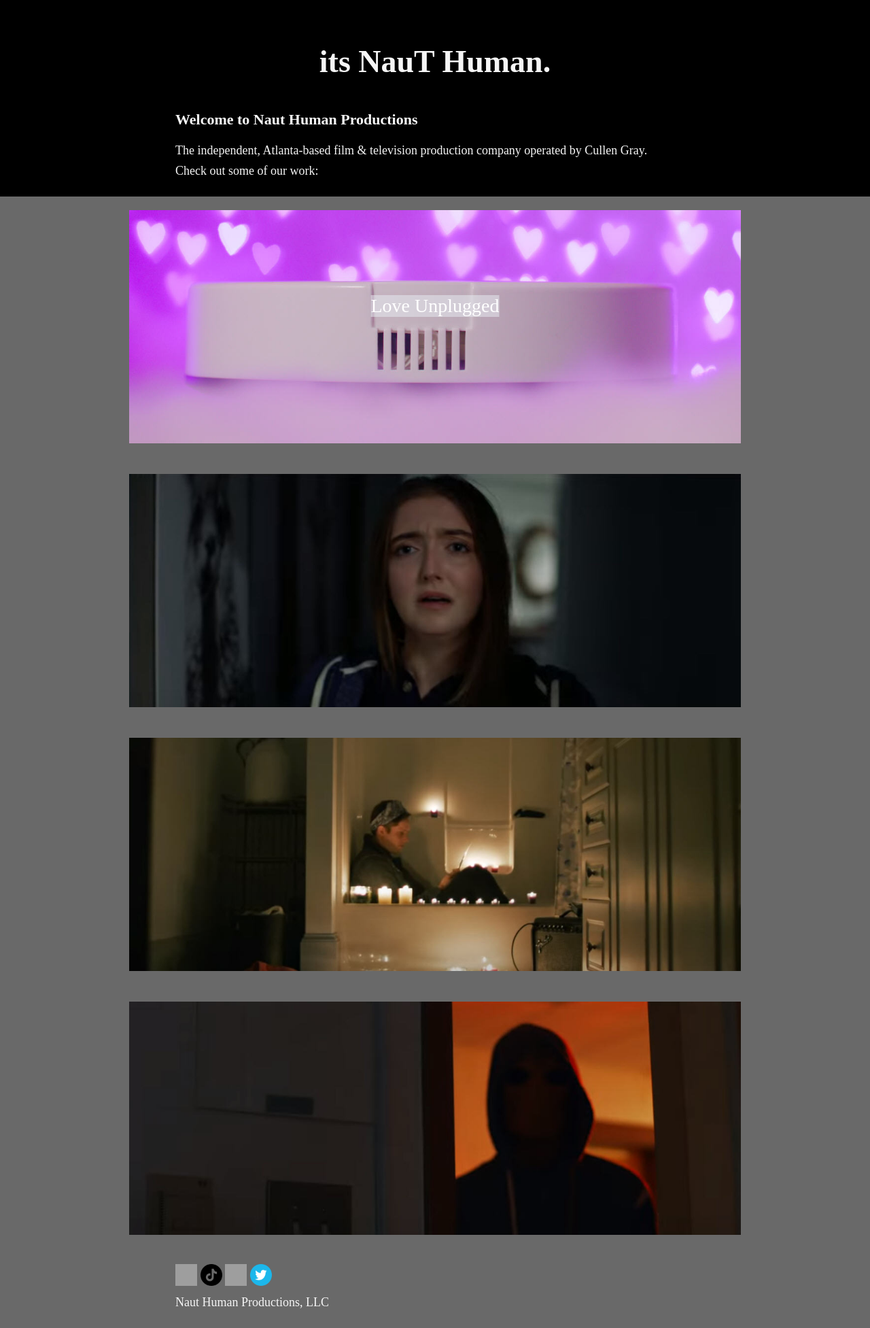
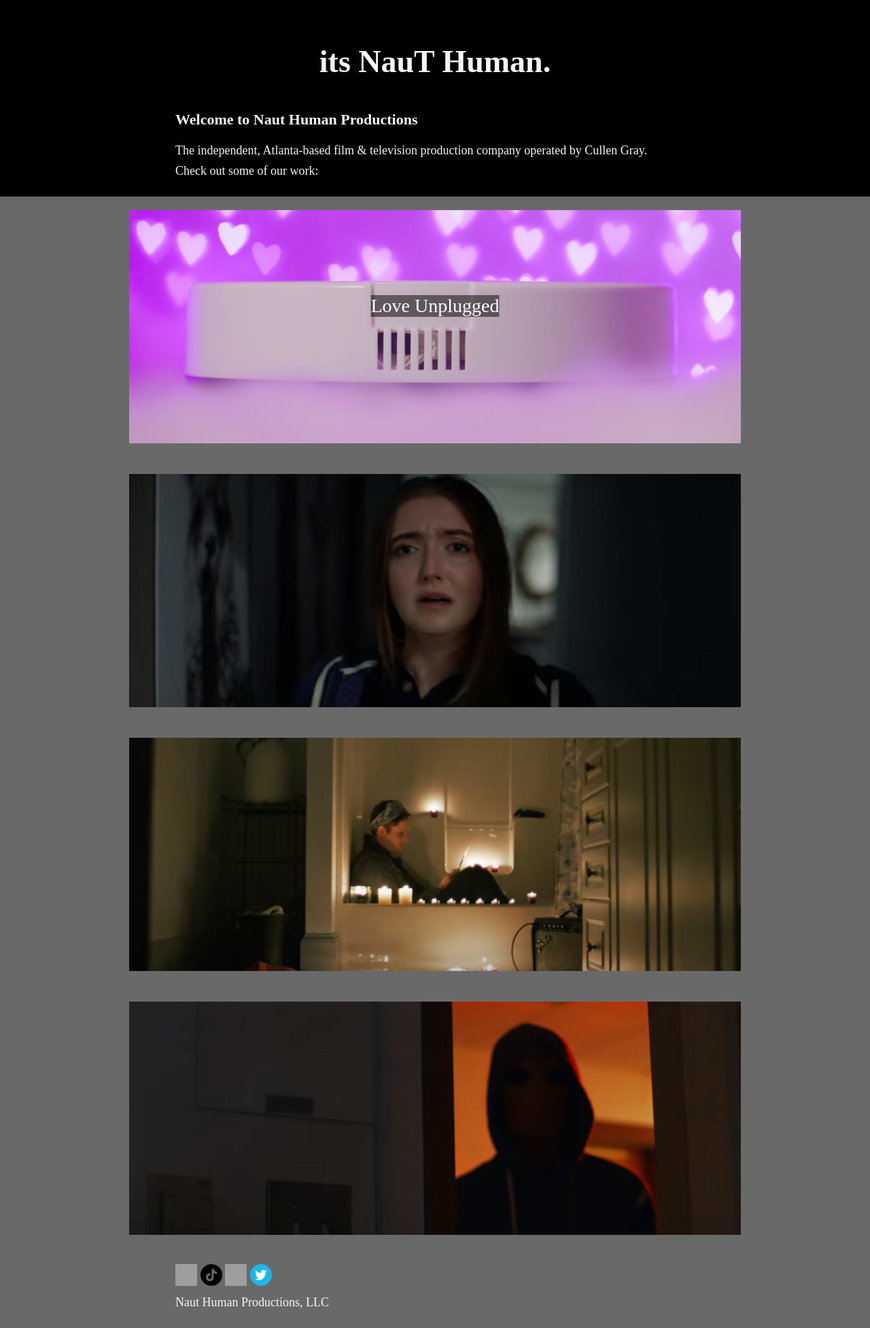
Before and after one commit to nauthuman/nauthuman.github.io, a Jekyll site: the page built from index.html, in a window 1280 px wide. Shown: the whole page at 68% size. Built offline with Jekyll 4.4.1, drawn with Linux system fonts in a browser that asks for light colours; some web fonts are replaced.

Commit message:
Update posts.css

```diff
--- a/stylesheets/posts.css
+++ b/stylesheets/posts.css
@@ -22,7 +22,7 @@
     color: white;
     font-size: 28px;
     text-decoration: none;
-    background-color: rgba(234, 240, 246, 0.5);
+    background-color: rgba(0, 0, 0, 0.5);
   }
 
   /* visited link */
```
